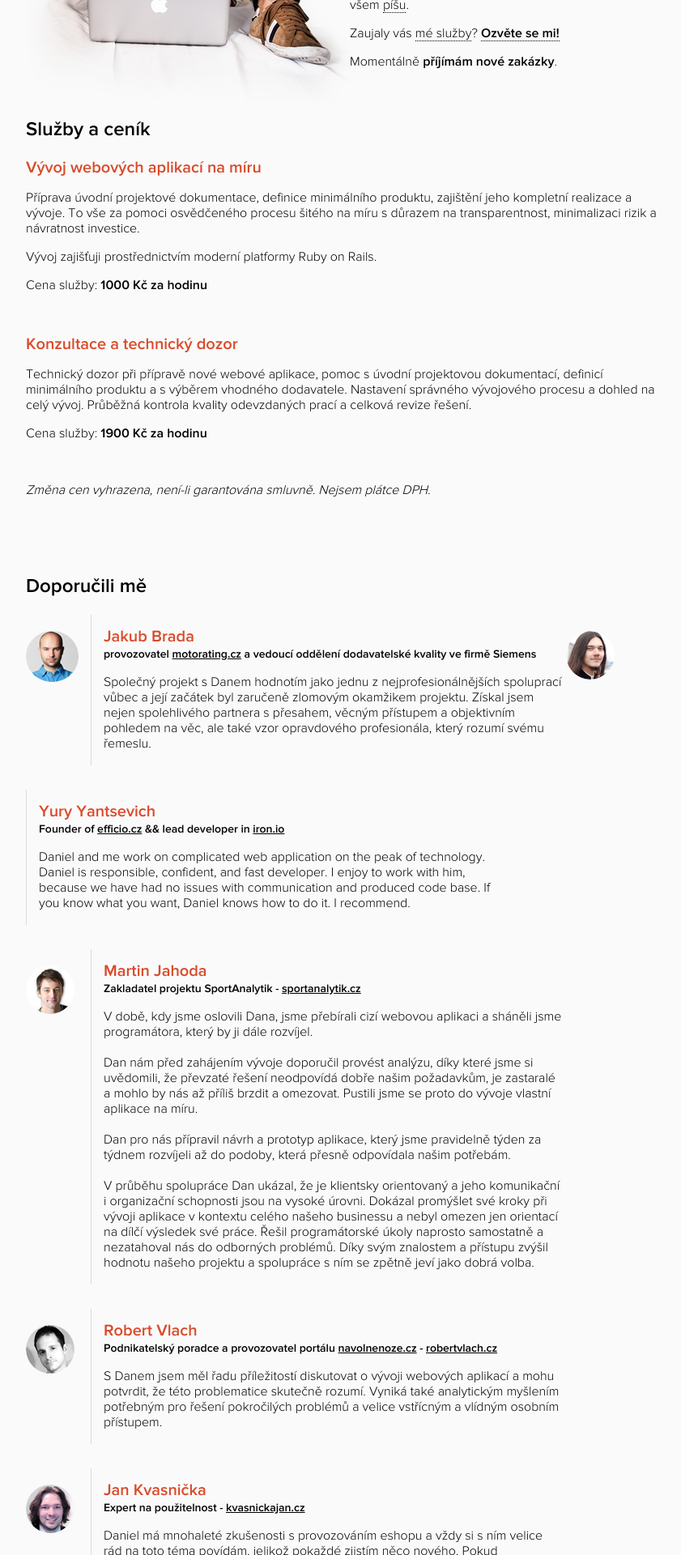
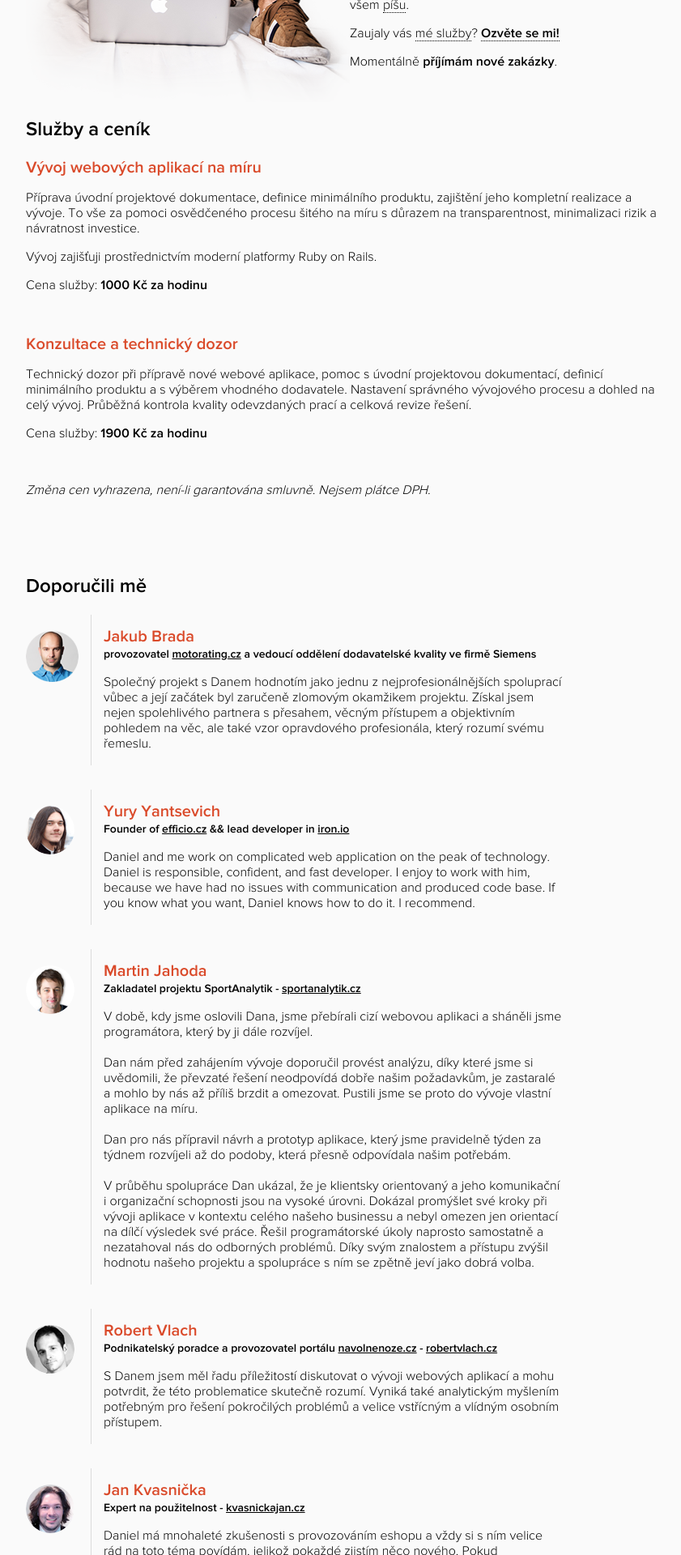
Before and after one commit to danieldimitrov/danieldimitrov.github.io, a Jekyll site: the page built from index.html, in a window 1280 px wide. Shown: the part 341-2261 px from the top of the page at 81% size, without its empty margins (208-1049 px from the left). Built offline with Jekyll 4.4.1, drawn with Linux system fonts in a browser that asks for light colours; nearby versions of some CDN libraries; some web fonts are replaced.

Commit message:
Add clearfix

```diff
--- a/index.html
+++ b/index.html
@@ -101,6 +101,8 @@ description: Profesionální vývoj webových aplikací a související poradens
       </p>
     </div>
   </article>
+
+  <div class="clearfix"></div>
 
   <article>
     <div class="photo">
```
